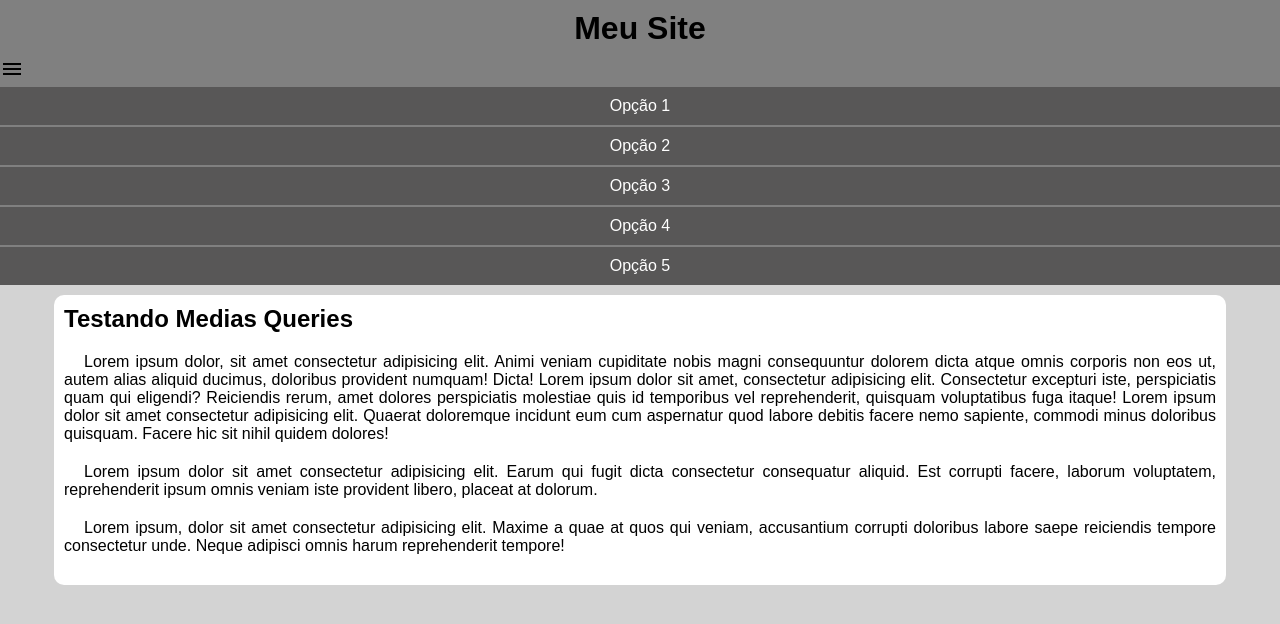
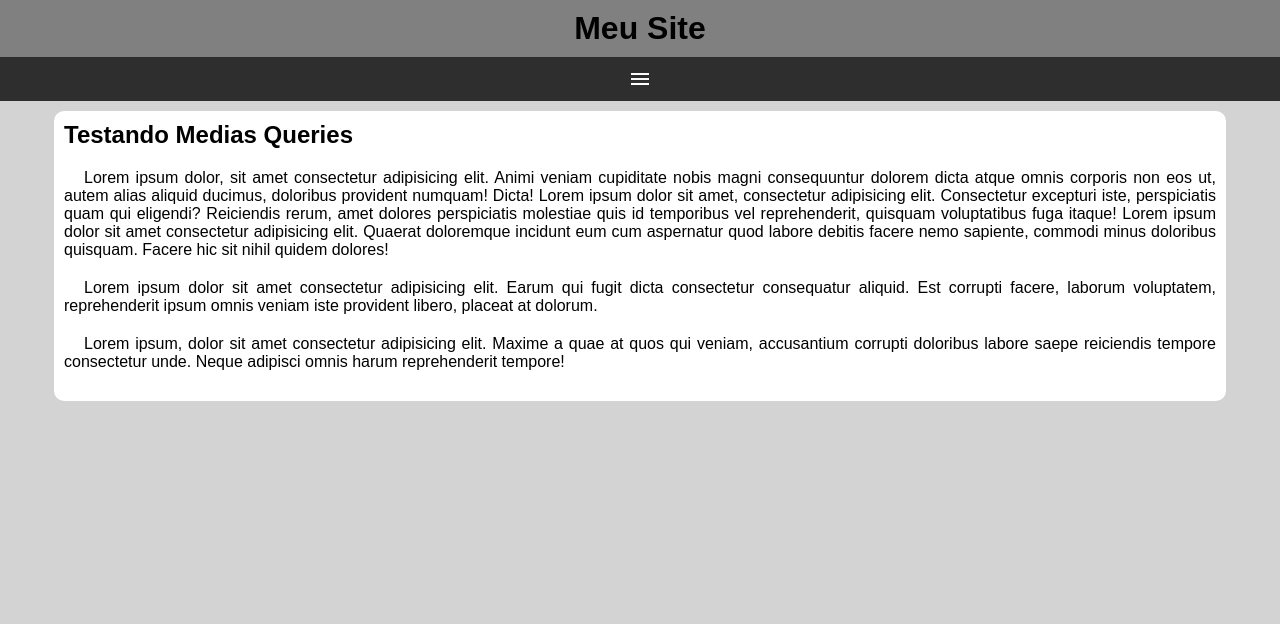
Before and after one commit to ramonbds/html-css, a plain HTML site: page exercicios/ex026/mq005/index.html in a window 1280 px wide. Drawn offline with Linux system fonts and the light colour scheme.

Commit message:
Update style.css

```diff
--- a/exercicios/ex026/mq005/style.css
+++ b/exercicios/ex026/mq005/style.css
@@ -18,9 +18,25 @@ header > h1 {
     padding: 10px;
     text-align: center;
 }
+
+span#burguer {
+    background-color: rgb(47, 46, 46);
+    display: block;
+    color: white;
+    text-align: center;
+    padding: 10px;
+    cursor: pointer;
+}
+
+span#burguer:hover {
+    background-color: white;
+    color: black;
+}
+
 menu {
-    display: block;
+    display: none;
 }
+
 menu > ul {
     list-style-type: none;
 }
```
